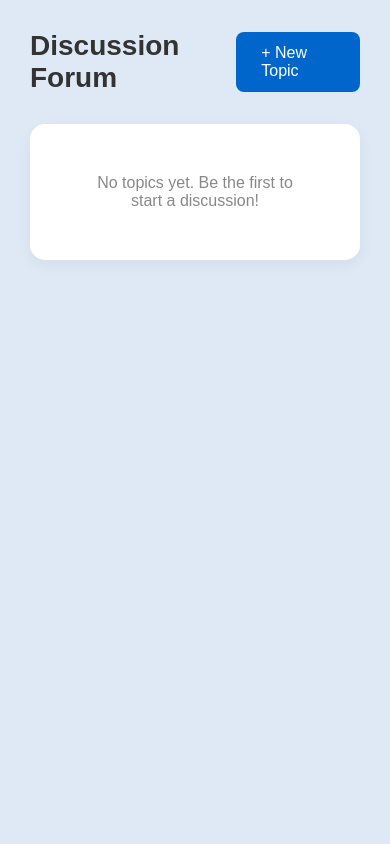
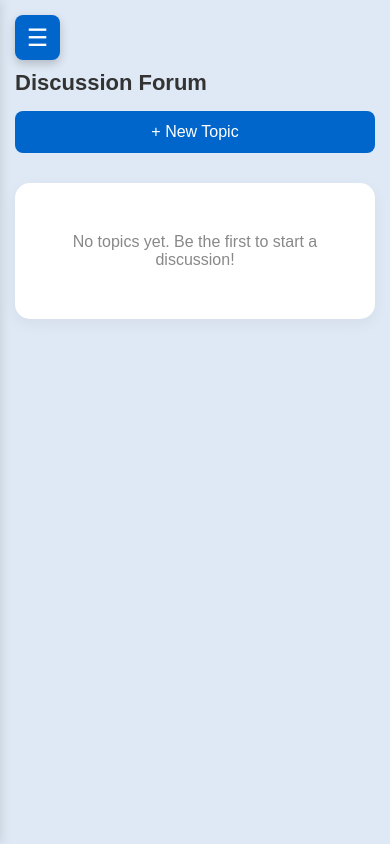
Before and after one commit to Itaivera21/Lupane-State-University-Innovation-Hub, a Flask app: page /forum in a window 390 px wide. Run offline with Flask 3, Linux system fonts and the light colour scheme; data that the repository does not hold is empty.

Commit message:
neww commit

```diff
--- a/templates/forum.html
+++ b/templates/forum.html
@@ -273,13 +273,43 @@
             border: 1px solid #f5c6cb;
         }
 
+        /* Mobile Menu Button */
+        .mobile-menu-btn {
+            display: none;
+            position: fixed;
+            top: 15px;
+            left: 15px;
+            z-index: 1001;
+            background: #0066cc;
+            color: white;
+            width: 45px;
+            height: 45px;
+            border-radius: 8px;
+            align-items: center;
+            justify-content: center;
+            font-size: 24px;
+            cursor: pointer;
+            box-shadow: 0 4px 10px rgba(0,0,0,0.2);
+        }
+
         @media (max-width: 768px) {
-            .main-content {
-                margin-left: 0;
+            .mobile-menu-btn {
+                display: flex;
             }
 
             nav {
-                display: none;
+                transform: translateX(-100%);
+                transition: transform 0.3s ease;
+            }
+
+            nav.active {
+                transform: translateX(0);
+            }
+
+            .main-content {
+                margin-left: 0;
+                padding: 70px 15px 20px 15px;
+                width: 100%;
             }
 
             .topic-item {
@@ -291,11 +321,29 @@
             .topic-stats {
                 margin-right: 0;
             }
+
+            .forum-header {
+                flex-direction: column;
+                align-items: flex-start;
+                gap: 15px;
+            }
+
+            .forum-header h1 {
+                font-size: 22px;
+            }
+
+            .new-topic-btn {
+                width: 100%;
+                text-align: center;
+            }
         }
     </style>
 </head>
 <body>
-    <nav>
+    <!-- Mobile Menu Button -->
+    <div class="mobile-menu-btn" onclick="toggleMenu()">☰</div>
+
+    <nav id="sidebar">
         <div class="logo">
             <img src="{{ url_for('static', filename='Images/LSU LOGO.png') }}" alt="Logo">
             <span class="logo-text">Innovation Hub</span>
@@ -393,5 +441,29 @@
             {% endif %}
         </div>
     </div>
+    <script>
+        function toggleMenu() {
+            document.getElementById('sidebar').classList.toggle('active');
+        }
+
+        document.addEventListener('click', function(event) {
+            var sidebar = document.getElementById('sidebar');
+            var menuBtn = document.querySelector('.mobile-menu-btn');
+
+            if (window.innerWidth <= 768) {
+                if (!sidebar.contains(event.target) && !menuBtn.contains(event.target) && sidebar.classList.contains('active')) {
+                    sidebar.classList.remove('active');
+                }
+            }
+        });
+
+        document.querySelectorAll('#sidebar a').forEach(function(link) {
+            link.addEventListener('click', function() {
+                if (window.innerWidth <= 768) {
+                    document.getElementById('sidebar').classList.remove('active');
+                }
+            });
+        });
+    </script>
 </body>
 </html>
```
